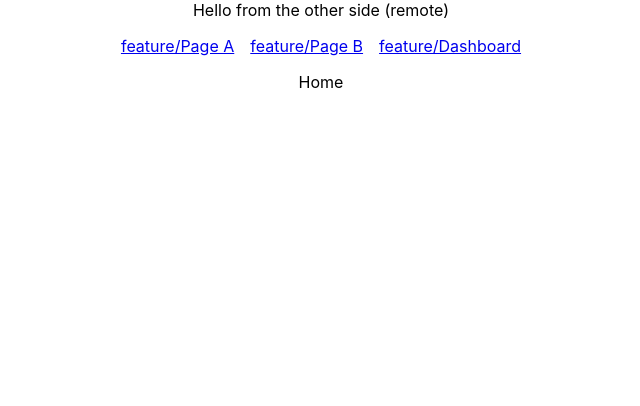
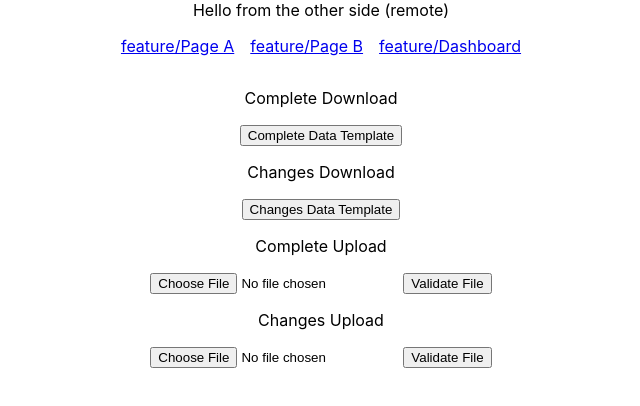
Before and after one commit to PK-AVN/workforce-data-upload-new, a React (Create React App) app in the folder feature/: page /feature/ in a window 1280 px wide. Shown: the top 406 px of the page, without its empty margins (319-959 px from the left). Built offline with nearby package versions, Linux system fonts and the light colour scheme.

Commit message:
Added functionality to upload, download, & generate csv

```diff
--- a/feature/package.json
+++ b/feature/package.json
@@ -12,6 +12,7 @@
     "@types/node": "^16.18.48",
     "@types/react": "^18.2.21",
     "@types/react-dom": "^18.2.7",
+    "papaparse": "^5.4.1",
     "react": "^18.2.0",
     "react-dom": "^18.2.0",
     "react-router-dom": "^6.16.0",
@@ -44,8 +45,11 @@
     ]
   },
   "devDependencies": {
+    "@types/lodash": "^4.14.198",
+    "@types/papaparse": "^5.3.8",
     "babel-loader": "^9.1.3",
     "html-webpack-plugin": "^5.5.3",
+    "lodash": "^4.17.21",
     "webpack": "^5.88.2",
     "webpack-cli": "^5.1.4",
     "webpack-dev-server": "^4.15.1"
--- /dev/null
+++ b/feature/src/common/constant.ts
@@ -0,0 +1,24 @@
+export const CompleteColumnLabel = {
+  FirstName: "First Name",
+  LastName: "Last Name",
+  EmailAddress: "Corporate Email Address",
+  PrimaryPhone: "Phone Number",
+  HomeCountry: "Home Country",
+};
+
+export const CompleteColumnLabelOptional = {
+  Unit: "Business Unit",
+  EmployeeID: "Employee ID",
+  City: "City",
+  AddressLine1: "AddressLine1",
+  AddressLine2: "AddressLine2",
+  Division: "Division",
+};
+
+export const ChangesColumnLabel = { Action: "Action" };
+
+
+export const FileUploadType = {
+  COMPLETE_UPLOAD : "Complete",
+  CHANGE_UPLOAD : "Change"
+}
--- /dev/null
+++ b/feature/src/common/errorList.ts
@@ -0,0 +1,12 @@
+const defaultErrors = {
+  columnMisMatch: "Mandatory Column(s) are missing.",
+  completeDataColumnError:
+    "Format is not for Complete Data upload. Download the Complete Data Template and try again.",
+  changeDataColumnError:
+    "Format is not for Change Data upload. Download the Change Data Template and try again.",
+  encodingError: "Format is not UTF-8 Compatible",
+  fileFormatError: "Format is not CSV Formated",
+  delimiterError: "There is an error wih delimiter type comma"
+};
+
+export default defaultErrors;
--- /dev/null
+++ b/feature/src/common/types.ts
@@ -0,0 +1,23 @@
+export interface IColumnLabelMandatory {
+  FirstName: string;
+  LastName: string;
+  EmailAddress: string;
+  PrimaryPhone: number;
+  HomeCountry: string;
+}
+
+export interface IColumnLabelOptional extends IColumnLabelMandatory {
+  Unit?: string;
+  EmployeeID?: string;
+  AddressLine1?: string;
+  AddressLine2?: string;
+  City?: string;
+  Division?: string;
+}
+
+export interface IColumnLabelAdditional extends IColumnLabelOptional {
+  Action: string;
+}
+export type TColumnLabel =
+  | IColumnLabelMandatory
+  | IColumnLabelAdditional;
--- /dev/null
+++ b/feature/src/components/GenerateTemplate.tsx
@@ -0,0 +1,24 @@
+import React from "react";
+import generateCSV from "../utils/generateCSV";
+import { TColumnLabel } from "../common/types";
+
+type Props = {
+  columnLable: string[];
+  title: string;
+};
+
+const GeneratorTemplate = (props: Props) => {
+  const moderatedCSVData = {
+    fields: props.columnLable,
+    data: [], //Keep empty array otherwise parser will throw error
+  };
+  return (
+    <div>
+      <button onClick={() => generateCSV(moderatedCSVData, props.title)}>
+        {props.title}
+      </button>
+    </div>
+  );
+};
+
+export default GeneratorTemplate;
--- /dev/null
+++ b/feature/src/components/forms/FileUpload.tsx
@@ -0,0 +1,61 @@
+import React, { useRef, useState } from "react";
+import parseCSV from "../../utils/parseCSV";
+import validateCSV from "../../utils/validateCSV";
+import { TColumnLabel } from "../../common/types";
+import defaultErrors from "../../common/errorList";
+
+type Props = {
+  columnLable: string[];
+  uploadType: string;
+};
+
+const FileUpload = (props: Props) => {
+  const [csvData, setCSVData] = useState<TColumnLabel[]>([]);
+  const [validationErrors, setValidationErrors] = useState<string[]>([]);
+  const uploadedFiled = useRef<HTMLInputElement>(null);
+
+  const handleFileUpload = async (e: { preventDefault: () => void }) => {
+    e.preventDefault();
+    const file = uploadedFiled.current?.files?.[0];
+    const fileExtension = file?.name.split(".").pop();
+
+    if(fileExtension?.toLowerCase() !== "csv"){
+        setValidationErrors([defaultErrors.fileFormatError]);
+        return;
+    }
+
+    if (file) {
+      try {
+        const parsedData = await parseCSV(file);
+        const errors = validateCSV(
+          parsedData.data,
+          props.uploadType,
+          props.columnLable
+        );
+        // setCSVData(parsedData.data);
+        setValidationErrors(errors);
+      } catch (error) {
+        console.error("Error parsing CSV:", error);
+      }
+    }
+  };
+
+  return (
+    <form onSubmit={handleFileUpload}>
+      <input type="file" accept=".csv" name="uploadFile" ref={uploadedFiled} />
+      <button type="submit">Validate File</button>
+      {validationErrors.length > 0 && (
+        <div className="error-messages">
+          <h2 style={{ color: "red" }}>Validation Errors:</h2>
+          <ul>
+            {validationErrors.map((error, index) => (
+              <ol key={index}>{error}</ol>
+            ))}
+          </ul>
+        </div>
+      )}
+    </form>
+  );
+};
+
+export default FileUpload;
--- a/feature/src/pages/Home.tsx
+++ b/feature/src/pages/Home.tsx
@@ -1,7 +1,43 @@
 import React from "react";
+import FileUpload from "../components/forms/FileUpload";
+import { FileUploadType, CompleteColumnLabel } from "../common/constant";
+import GeneratorTemplate from "../components/GenerateTemplate";
+// import { TColumnLabel } from "../common/types";
 
 const Home = () => {
-  return <div>Home</div>;
+  const manadatoryColumn = Object.keys(CompleteColumnLabel);
+  const columnLable = [
+    ...manadatoryColumn,
+    "Unit",
+    "EmployeeID",
+    "City",
+  ]; // Define your expected column in the correct order
+  console.log(columnLable);
+  return (
+    <>
+      <p>Complete Download</p>
+      <GeneratorTemplate
+        columnLable={columnLable}
+        title="Complete Data Template"
+      />
+      <p>Changes Download</p>
+
+      <GeneratorTemplate
+        columnLable={columnLable}
+        title="Changes Data Template"
+      />
+      <p>Complete Upload</p>
+      <FileUpload
+        columnLable={columnLable}
+        uploadType={FileUploadType.COMPLETE_UPLOAD}
+      />
+      <p>Changes Upload</p>
+      <FileUpload
+        columnLable={columnLable}
+        uploadType={FileUploadType.CHANGE_UPLOAD}
+      />
+    </>
+  );
 };
 
 export default Home;
--- /dev/null
+++ b/feature/src/utils/generateCSV.ts
@@ -0,0 +1,25 @@
+import Papa from "papaparse";
+
+const generateCSV = (
+  columnLabels: { fields: string[]; data: string[] },
+  filename: string
+) => {
+  const config = {
+    header: true,
+    delimiter: ",",
+  };
+  const csv = Papa.unparse(columnLabels, config);
+
+  const blob = new Blob([csv], { type: "text/csv;charset=utf-8;" });
+  const url = window.URL.createObjectURL(blob);
+
+  const link = document.createElement("a");
+  link.href = url;
+  link.setAttribute("download", `${filename}.csv`);
+
+  link.click();
+
+  window.URL.revokeObjectURL(url);
+};
+
+export default generateCSV;
--- /dev/null
+++ b/feature/src/utils/parseCSV.ts
@@ -0,0 +1,22 @@
+import Papa from "papaparse";
+import { TColumnLabel } from "../common/types";
+
+const parseCSV = (file: File): Promise<Papa.ParseResult<TColumnLabel>> => {
+  return new Promise((resolve, reject) => {
+    Papa.parse<TColumnLabel>(file, {
+      encoding: "UTF-8",
+      delimiter: ",",
+      header: true,
+      skipEmptyLines: true,
+      complete: (result) => {
+        resolve(result);
+      },
+      error: (error) => {
+        console.log(error);
+        reject(error);
+      },
+    });
+  });
+};
+
+export default parseCSV
--- /dev/null
+++ b/feature/src/utils/validateCSV.ts
@@ -0,0 +1,36 @@
+import { has, isEqual } from "lodash";
+import { TColumnLabel } from "../common/types";
+import defaultErrors from "../common/errorList";
+import { FileUploadType } from "../common/constant";
+
+const validateCSV = (
+  uploadedFile: TColumnLabel[],
+  uploadType: string,
+  userSelectedColumnLables: string[]
+): string[] => {
+  const errors: string[] = [];
+
+  // Check if headers are present and in the correct order
+  const uploadedFileColumnLables = Object.keys(uploadedFile[0]);
+  if (uploadType === FileUploadType.CHANGE_UPLOAD) {
+    userSelectedColumnLables.push("Action");
+    // Change Upload should have "Action" column
+    if (!uploadedFileColumnLables.includes("Action")) {
+      errors.push(defaultErrors.changeDataColumnError);
+    }
+  } else {
+    // Complete Upload should not have "Action" column
+    if (uploadedFileColumnLables.includes("Action")) {
+      errors.push(defaultErrors.completeDataColumnError);
+    }
+  }
+
+  if (!isEqual(uploadedFileColumnLables, userSelectedColumnLables)) {
+    errors.push(defaultErrors.columnMisMatch);
+  }
+  // Add more validation rules here if needed
+
+  return errors;
+};
+
+export default validateCSV;
```
Also changed, not shown: 1 other file (tests, documents, lock files or other folders).
